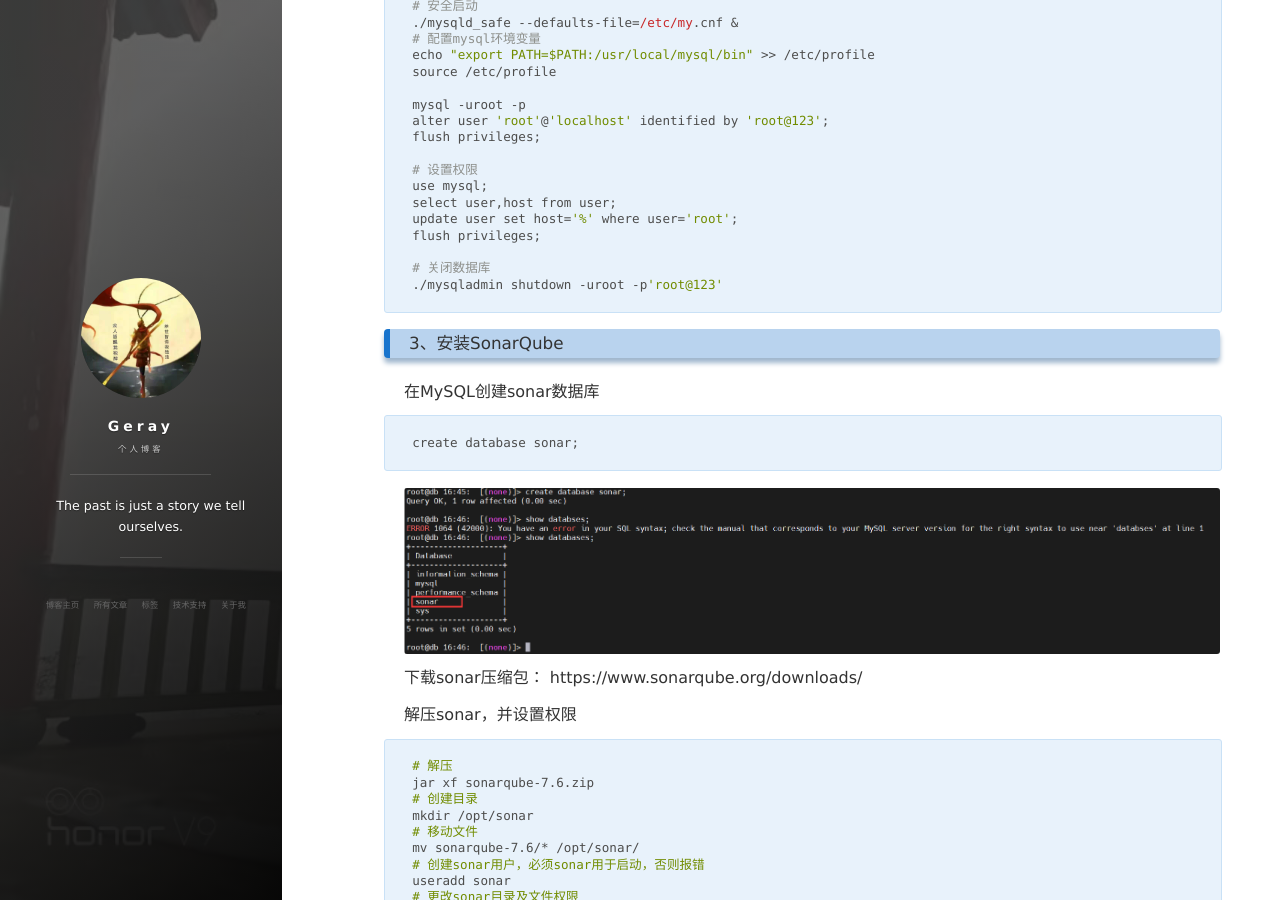
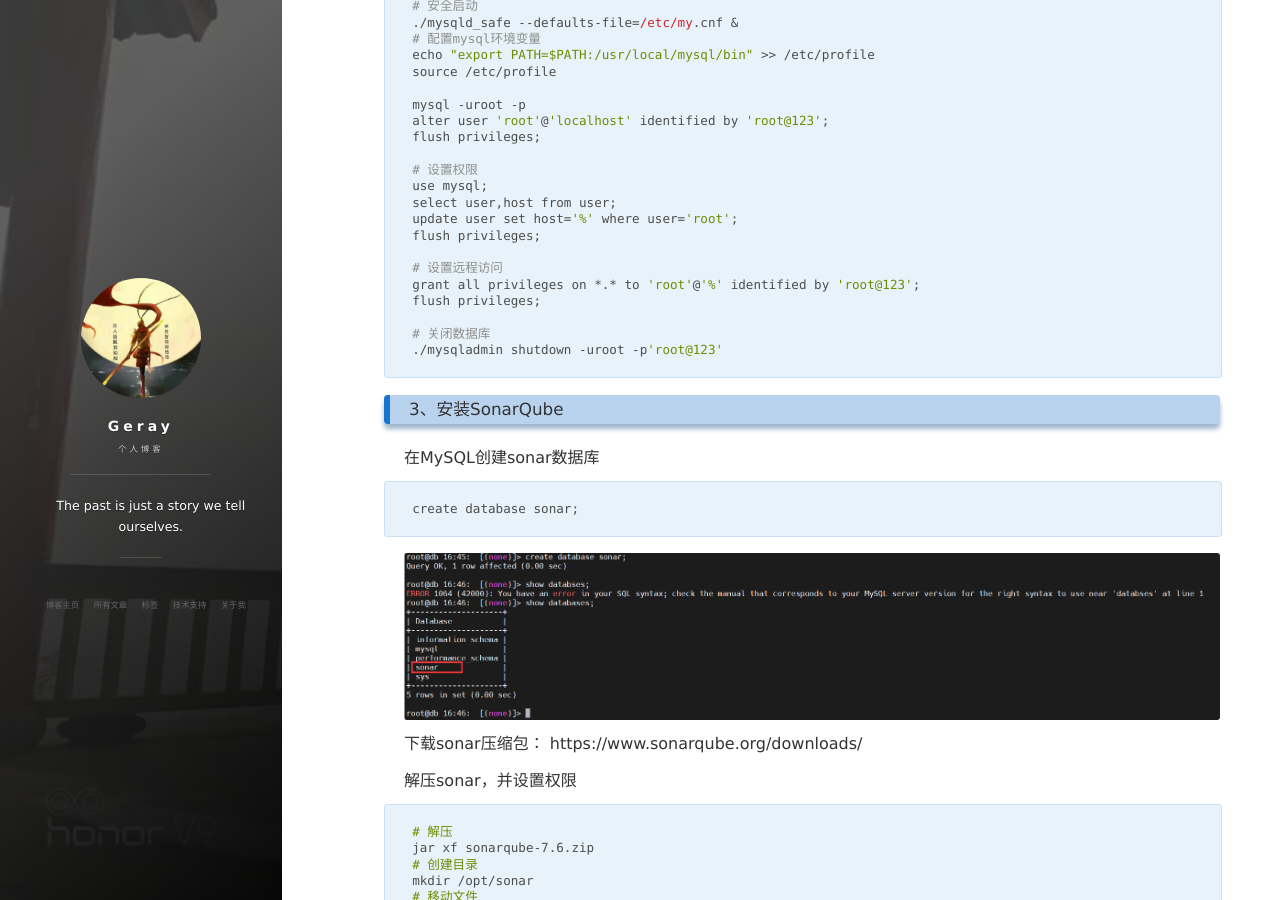
Before and after one commit to geray-zsg/geray-zsg.github.io, a Jekyll site: the page built from _posts/2022-3-3-Jenkins.md, in a window 1280 px wide and 900 px high, scrolled down 75018 px. Built offline with Jekyll 4.4.1, drawn with Linux system fonts in a browser that asks for light colours; nearby versions of some CDN libraries; comment, search, counter and statistics services are not loaded.

Commit message:
Update 2022-3-3-Jenkins.md

````diff
--- a/_posts/2022-3-3-Jenkins.md
+++ b/_posts/2022-3-3-Jenkins.md
@@ -1873,6 +1873,10 @@ select user,host from user;
 update user set host='%' where user='root';
 flush privileges;
 
+# 设置远程访问
+grant all privileges on *.* to 'root'@'%' identified by 'root@123';
+flush privileges;
+
 # 关闭数据库
 ./mysqladmin shutdown -uroot -p'root@123'
 ```
````
